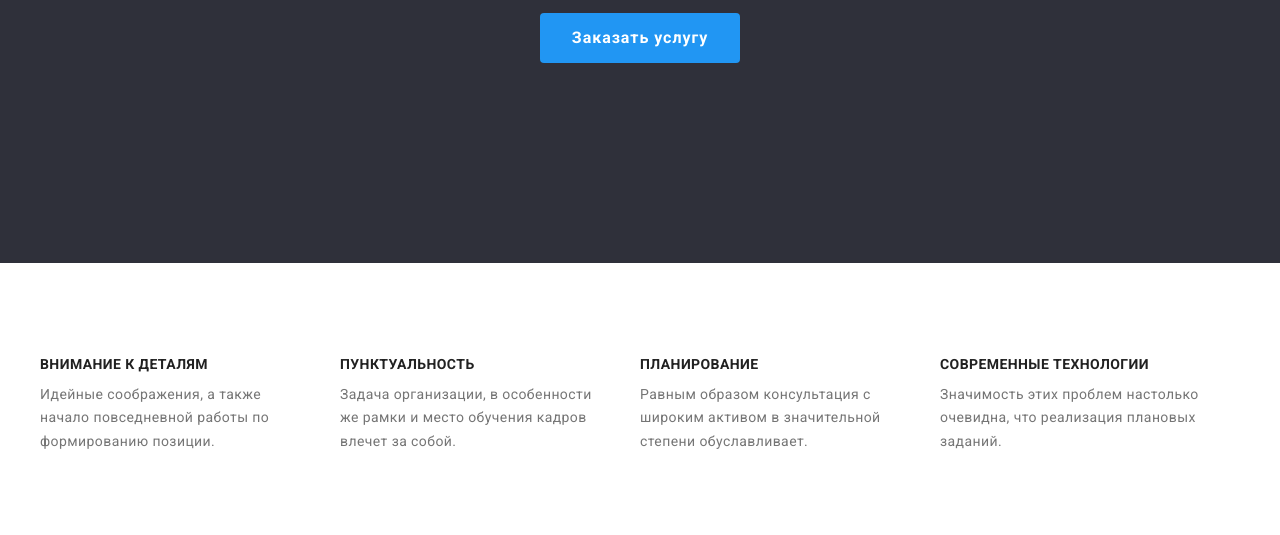
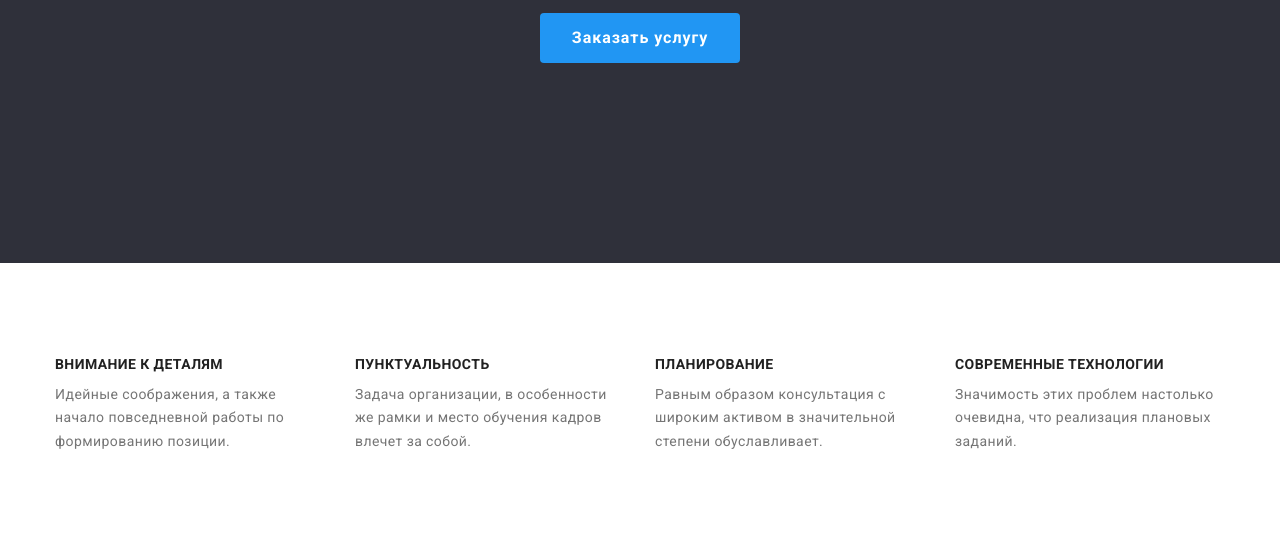
Before and after one commit to IliaGolota/goit-markup-hw-03, a plain HTML site: page index.html in a window 1280 px wide. Shown: the part 417-952 px from the top of the page. Drawn offline with nearby package versions, Linux system fonts and the light colour scheme.

Commit message:
fixes some more
fixes some more

```diff
--- a/css/styles.css
+++ b/css/styles.css
@@ -202,6 +202,8 @@ body {
 .container {
   width: 1200px;
   margin: 0 auto;
+  padding-left: 15px;
+  padding-right: 15px;
   /*outline: 1px solid #000;*/
 }
 /*флекс контейнер*/
@@ -276,14 +278,10 @@ body {
 .section {
   padding-top: 94px;
   padding-bottom: 94px;
-  padding-left: 15px;
-  padding-right: 15px;
 }
 
 .section-advantages {
   padding-top: 94px;
-  padding-left: 15px;
-  padding-right: 15px;
 }
 .flex-item {
   width: 270px;
@@ -461,11 +459,6 @@ body {
   justify-content: center;
   margin-bottom: 50px;
 }
-/*
-.section-portfolio {
-  padding-top: 94px;
-  padding-bottom: 94px;
-}*/
 
 .list-works {
   display: flex;
```
